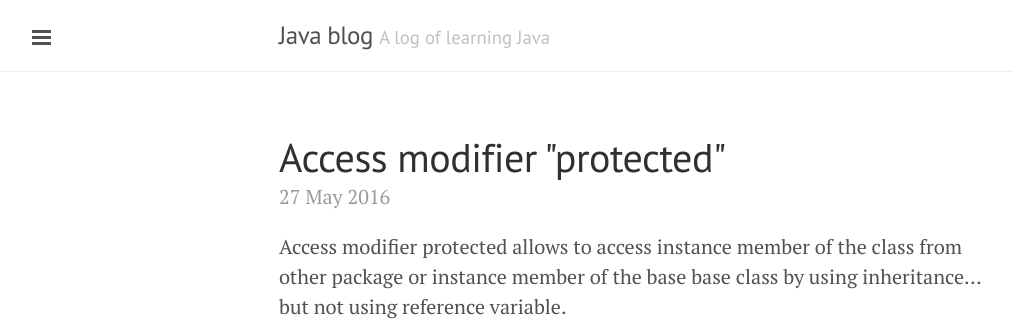
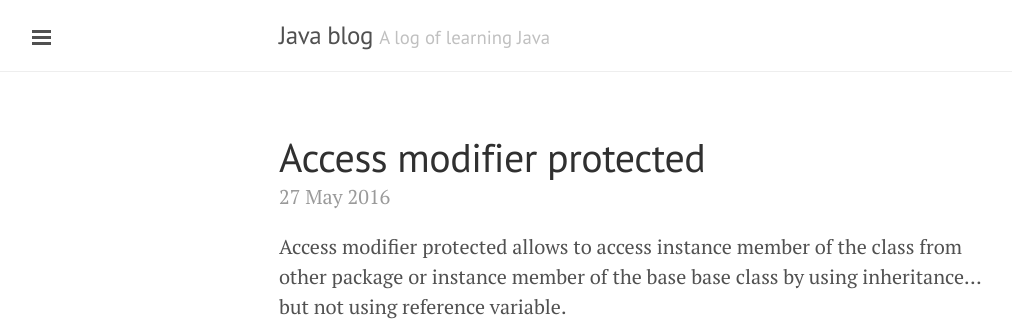
Before and after one commit to spookiecookie/spookiecookie.github.io, a Jekyll site: the page built from _posts/2016-05-27-access-modifier-protected.markdown, in a window 1280 px wide. Shown: the top 334 px of the page, without its empty margins (1-1013 px from the left). Built offline with Jekyll 4.4.1, drawn with Linux system fonts in a browser that asks for light colours.

Commit message:
Post update: Access modifier "protected

```diff
--- a/_posts/2016-05-27-access-modifier-protected.markdown
+++ b/_posts/2016-05-27-access-modifier-protected.markdown
@@ -1,6 +1,6 @@
 ---
 published: true
-title: Access modifier "protected"
+title: Access modifier protected
 layout: post
 ---
 Access modifier protected allows to access instance member of the class from other package or instance member of the base base class by using inheritance... but not using reference variable.
```
